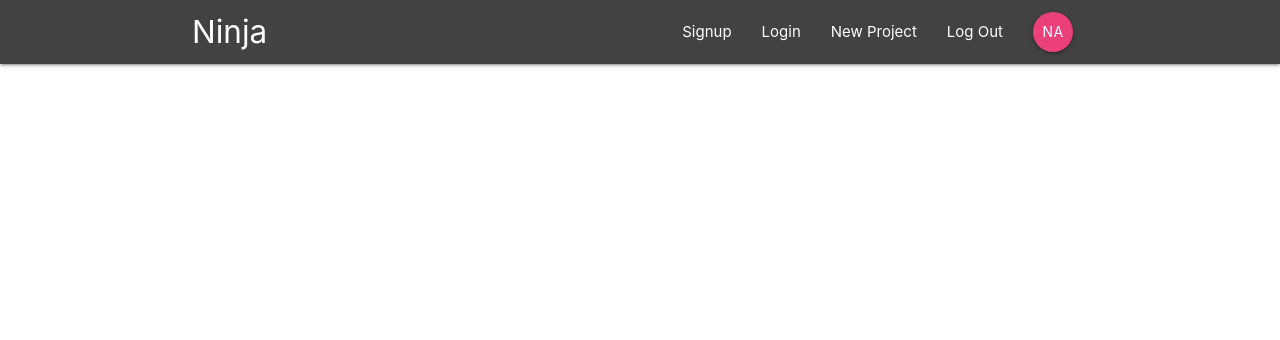
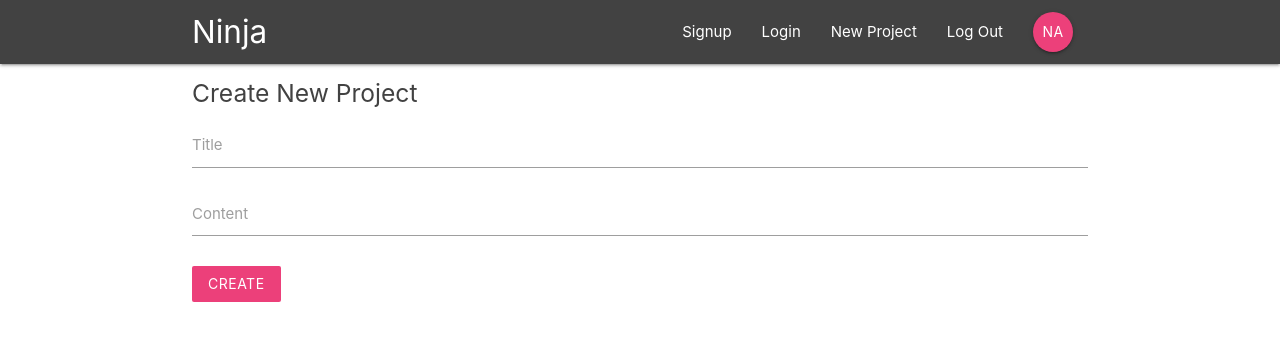
Before and after one commit to MedKim/react_firebase_app, a React (Create React App) app: page /create in a window 1280 px wide. Shown: the top 340 px of the page. Built offline with nearby package versions, Linux system fonts and the light colour scheme.

Commit message:
create_new_projectフォーム作成

```diff
--- a/src/App.js
+++ b/src/App.js
@@ -5,7 +5,7 @@
 import ProjectDetails from './components/projects/ProjectDetails'
 import Signin from './components/auth/Signin'
 import SignUp from './components/auth/Signup'
-
+import CreateProject from './components/projects/CreateProject'
 
 class App extends React.Component {
 	render(){
@@ -18,6 +18,7 @@
 				<Route path="/project/:id" component={ProjectDetails} />
 				<Route path="/signin" component={Signin} />
 				<Route path="/signup" component={SignUp} />
+				<Route path="/create" component={CreateProject} />
 			</Switch>
 	  	</div>
 	  </BrowserRouter>
--- a/src/components/projects/CreateProject.js
+++ b/src/components/projects/CreateProject.js
@@ -0,0 +1,42 @@
+import React, { Component } from 'react'
+
+export class CreateProject extends Component {
+   state = {
+      title: '',
+      content: ''
+
+   }
+
+   handleChange = (e) =>{
+      this.setState({
+         [e.target.id]: e.target.value
+      })
+   }
+   handleSubmit = (e) =>{
+      //console.log(e);
+      e.preventDefault();
+      console.log(this.state);
+   }
+   render() {
+      return (
+         <div className="container">
+            <form onSubmit={this.handleSubmit} className="white">
+               <h5 className="grey-text text-darken-3">Create New Project</h5>
+               <div className="input-field">
+                  <label htmlFor="title">Title</label>
+                  <input type="text" id="title" onChange={this.handleChange} />
+               </div>
+               <div className="input-field">
+                  <label htmlFor="content">Content</label>
+                  <textarea id="content" className="materialize-textarea" onChange={this.handleChange}></textarea>
+               </div>
+               <div className="input-field">
+                  <button className="btn pink lighten-1 z-depth-0">Create</button>
+               </div>
+            </form>
+         </div>
+      )
+   }
+}
+
+export default CreateProject
```
